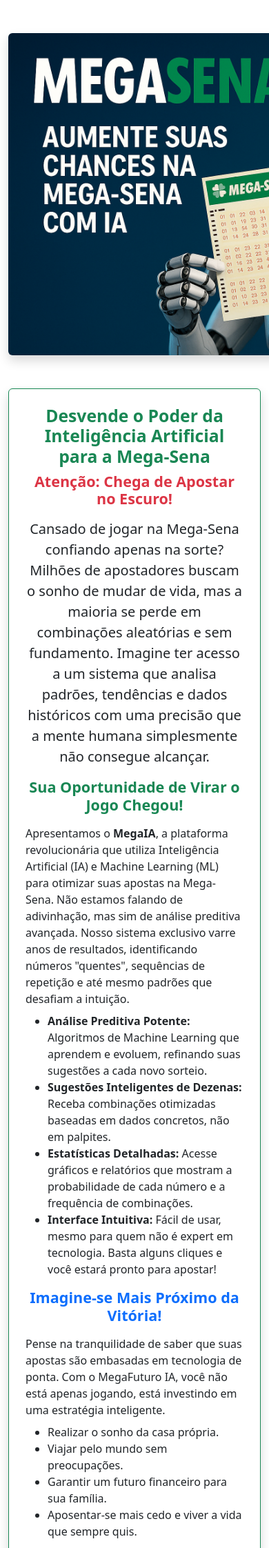
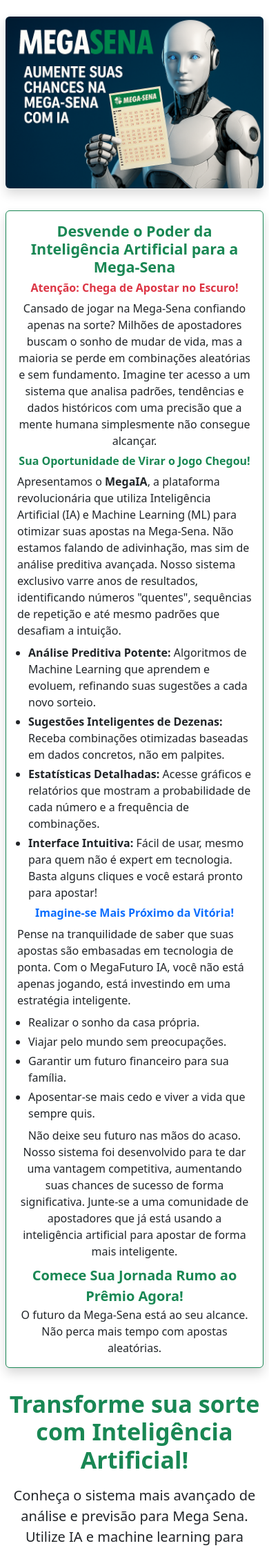
Before and after one commit to brasmidvr/megasenaia, a Flask app: page / in a window 390 px wide; the page is wider, and only the part inside the window is pictured. Shown: the top 2244 px of that part at 69% size. Run offline with Flask 3, Linux system fonts and the light colour scheme; some libraries are stand-ins or nearby versions.

Commit message:
Ajusta layout para responsividade mobile e melhora apresentação

```diff
--- a/templates/landing.html
+++ b/templates/landing.html
@@ -3,39 +3,39 @@
 {% block title %}Sistema Mega Sena - Landing Page{% endblock %}
 
 {% block content %}
-<div class="container py-5">
+<div class="container py-4 px-2 px-md-4">
     <!-- Banner IA Mega Sena -->
-    <div class="row justify-content-center mb-4">
-        <div class="col-lg-10 text-center">
-            <img src="/static/prints/banner_ia.png" class="img-fluid rounded shadow mb-4" style="max-width:700px;" alt="Aumente suas chances na Mega-Sena com IA">
+    <div class="row justify-content-center mb-3 mb-md-4">
+        <div class="col-12 col-md-10 text-center">
+            <img src="/static/prints/banner_ia.png" class="img-fluid rounded shadow mb-3 mb-md-4 w-100" style="max-width:700px;" alt="Aumente suas chances na Mega-Sena com IA">
         </div>
     </div>
     <!-- Bloco de destaque com texto persuasivo -->
-    <div class="row justify-content-center mb-4">
-        <div class="col-lg-10">
-            <div class="p-4 bg-white rounded shadow border border-success mb-4">
-                <h2 class="text-success fw-bold mb-2 text-center">Desvende o Poder da Inteligência Artificial para a Mega-Sena</h2>
-                <h4 class="text-danger fw-bold text-center mb-3">Atenção: Chega de Apostar no Escuro!</h4>
-                <p class="lead text-center mb-3">Cansado de jogar na Mega-Sena confiando apenas na sorte? Milhões de apostadores buscam o sonho de mudar de vida, mas a maioria se perde em combinações aleatórias e sem fundamento. Imagine ter acesso a um sistema que analisa padrões, tendências e dados históricos com uma precisão que a mente humana simplesmente não consegue alcançar.</p>
-                <h4 class="text-success fw-bold text-center mb-3">Sua Oportunidade de Virar o Jogo Chegou!</h4>
+    <div class="row justify-content-center mb-3 mb-md-4">
+        <div class="col-12 col-md-10">
+            <div class="p-3 p-md-4 bg-white rounded shadow border border-success mb-3 mb-md-4">
+                <h2 class="text-success fw-bold mb-2 text-center fs-4 fs-md-2">Desvende o Poder da Inteligência Artificial para a Mega-Sena</h2>
+                <h4 class="text-danger fw-bold text-center mb-2 mb-md-3 fs-6 fs-md-4">Atenção: Chega de Apostar no Escuro!</h4>
+                <p class="lead text-center mb-2 mb-md-3 fs-6 fs-md-5">Cansado de jogar na Mega-Sena confiando apenas na sorte? Milhões de apostadores buscam o sonho de mudar de vida, mas a maioria se perde em combinações aleatórias e sem fundamento. Imagine ter acesso a um sistema que analisa padrões, tendências e dados históricos com uma precisão que a mente humana simplesmente não consegue alcançar.</p>
+                <h4 class="text-success fw-bold text-center mb-2 mb-md-3 fs-6 fs-md-4">Sua Oportunidade de Virar o Jogo Chegou!</h4>
                 <p class="mb-2">Apresentamos o <strong>MegaIA</strong>, a plataforma revolucionária que utiliza Inteligência Artificial (IA) e Machine Learning (ML) para otimizar suas apostas na Mega-Sena. Não estamos falando de adivinhação, mas sim de análise preditiva avançada. Nosso sistema exclusivo varre anos de resultados, identificando números "quentes", sequências de repetição e até mesmo padrões que desafiam a intuição.</p>
-                <ul class="mb-3">
-                    <li><strong>Análise Preditiva Potente:</strong> Algoritmos de Machine Learning que aprendem e evoluem, refinando suas sugestões a cada novo sorteio.</li>
-                    <li><strong>Sugestões Inteligentes de Dezenas:</strong> Receba combinações otimizadas baseadas em dados concretos, não em palpites.</li>
-                    <li><strong>Estatísticas Detalhadas:</strong> Acesse gráficos e relatórios que mostram a probabilidade de cada número e a frequência de combinações.</li>
-                    <li><strong>Interface Intuitiva:</strong> Fácil de usar, mesmo para quem não é expert em tecnologia. Basta alguns cliques e você estará pronto para apostar!</li>
+                <ul class="mb-2 mb-md-3 ps-3">
+                    <li class="mb-1"><strong>Análise Preditiva Potente:</strong> Algoritmos de Machine Learning que aprendem e evoluem, refinando suas sugestões a cada novo sorteio.</li>
+                    <li class="mb-1"><strong>Sugestões Inteligentes de Dezenas:</strong> Receba combinações otimizadas baseadas em dados concretos, não em palpites.</li>
+                    <li class="mb-1"><strong>Estatísticas Detalhadas:</strong> Acesse gráficos e relatórios que mostram a probabilidade de cada número e a frequência de combinações.</li>
+                    <li class="mb-1"><strong>Interface Intuitiva:</strong> Fácil de usar, mesmo para quem não é expert em tecnologia. Basta alguns cliques e você estará pronto para apostar!</li>
                 </ul>
-                <h4 class="text-primary fw-bold text-center mb-3">Imagine-se Mais Próximo da Vitória!</h4>
+                <h4 class="text-primary fw-bold text-center mb-2 mb-md-3 fs-6 fs-md-4">Imagine-se Mais Próximo da Vitória!</h4>
                 <p class="mb-2">Pense na tranquilidade de saber que suas apostas são embasadas em tecnologia de ponta. Com o MegaFuturo IA, você não está apenas jogando, está investindo em uma estratégia inteligente.</p>
-                <ul class="mb-3">
-                    <li>Realizar o sonho da casa própria.</li>
-                    <li>Viajar pelo mundo sem preocupações.</li>
-                    <li>Garantir um futuro financeiro para sua família.</li>
-                    <li>Aposentar-se mais cedo e viver a vida que sempre quis.</li>
+                <ul class="mb-2 mb-md-3 ps-3">
+                    <li class="mb-1">Realizar o sonho da casa própria.</li>
+                    <li class="mb-1">Viajar pelo mundo sem preocupações.</li>
+                    <li class="mb-1">Garantir um futuro financeiro para sua família.</li>
+                    <li class="mb-1">Aposentar-se mais cedo e viver a vida que sempre quis.</li>
                 </ul>
-                <p class="lead text-center mb-3">Não deixe seu futuro nas mãos do acaso. Nosso sistema foi desenvolvido para te dar uma vantagem competitiva, aumentando suas chances de sucesso de forma significativa. Junte-se a uma comunidade de apostadores que já está usando a inteligência artificial para apostar de forma mais inteligente.</p>
+                <p class="lead text-center mb-2 mb-md-3 fs-6 fs-md-5">Não deixe seu futuro nas mãos do acaso. Nosso sistema foi desenvolvido para te dar uma vantagem competitiva, aumentando suas chances de sucesso de forma significativa. Junte-se a uma comunidade de apostadores que já está usando a inteligência artificial para apostar de forma mais inteligente.</p>
                 <div class="text-center">
-                    <span class="fw-bold text-success fs-4">Comece Sua Jornada Rumo ao Prêmio Agora!</span>
+                    <span class="fw-bold text-success fs-5 fs-md-4">Comece Sua Jornada Rumo ao Prêmio Agora!</span>
                     <p class="mb-0">O futuro da Mega-Sena está ao seu alcance. Não perca mais tempo com apostas aleatórias.</p>
                 </div>
             </div>
```
